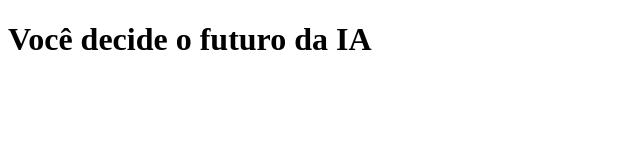
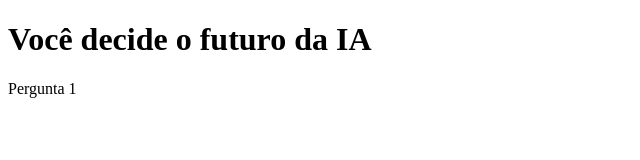
Before and after one commit to jupiterzinho/inteligencia-artificial, a plain HTML site: page index.html in a window 1280 px wide. Shown: the full height of the page, 0-640 px from the left. Drawn offline with Linux system fonts and the light colour scheme.

Commit message:
calei todo os codigo

```diff
--- a/index.html
+++ b/index.html
@@ -15,5 +15,6 @@
             <p class="texto-resultado"></p>
         </div>
     </div>
+    <script src="script.js"></script>
 </body>
 </html>
--- a/script.js
+++ b/script.js
@@ -0,0 +1,31 @@
+const caixaPrincipal = document.querySelector(".caixa-principal");
+const caixaPerguntas = document.querySelector(".caixa-perguntas");
+const caixaAlternativas = document.querySelector(".caixa-alternativas");
+const caixaResultado = document.querySelector(".caixa-resultado");
+const textoResultado = document.querySelector(".texto-resultado");
+
+const perguntas = [
+    {
+        enunciado: "Pergunta 1",
+        alternativas: [
+            "Alternativa 1",
+            "Alternativa 2"
+        ]
+    },
+    {
+        enunciado: "Pergunta 2",
+        alternativas: [
+            "Alternativa 1",
+            "Alternativa 2"
+        ]
+    }
+];
+
+let atual = 0;
+let perguntaAtual;
+
+function mostraPergunta() {
+    perguntaAtual = perguntas[atual];
+    caixaPerguntas.textContent = perguntaAtual.enunciado;
+}
+mostraPergunta()
```
